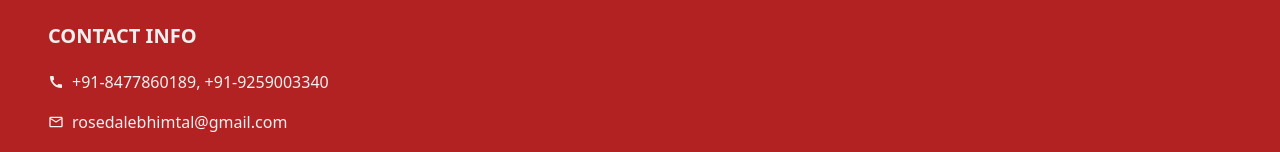
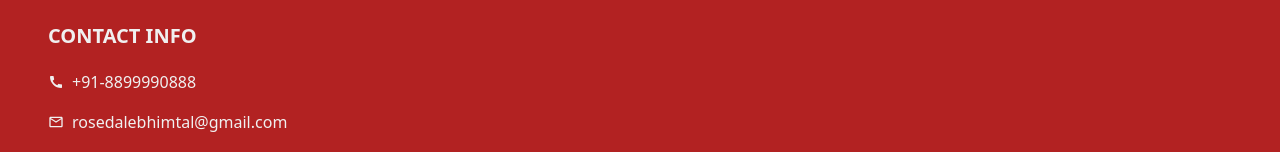
Before and after one commit to RaviSharma8392/rose_dale, a React (Vite) app: page / in a window 1280 px wide. Shown: the part 2607-2759 px from the top of the page. Built offline with nearby package versions, Linux system fonts and the light colour scheme.

Commit message:
footerUpdate

```diff
--- a/src/App.jsx
+++ b/src/App.jsx
@@ -1,4 +1,3 @@
-import React from "react";
 import Header from "./components/header";
 import "./index.css";
 import CenterSection from "./components/CenterSection";
--- a/src/components/Footer.jsx
+++ b/src/components/Footer.jsx
@@ -12,7 +12,7 @@ const Footer = () => {
         <div className="space-y-4 text-sm md:text-base">
           <div className="flex items-center gap-2">
             <MdCall />
-            <span>+91-8477860189, +91-9259003340</span>
+            <span>+91-8899990888</span>
           </div>
 
           <div className="flex items-center gap-2">
```
